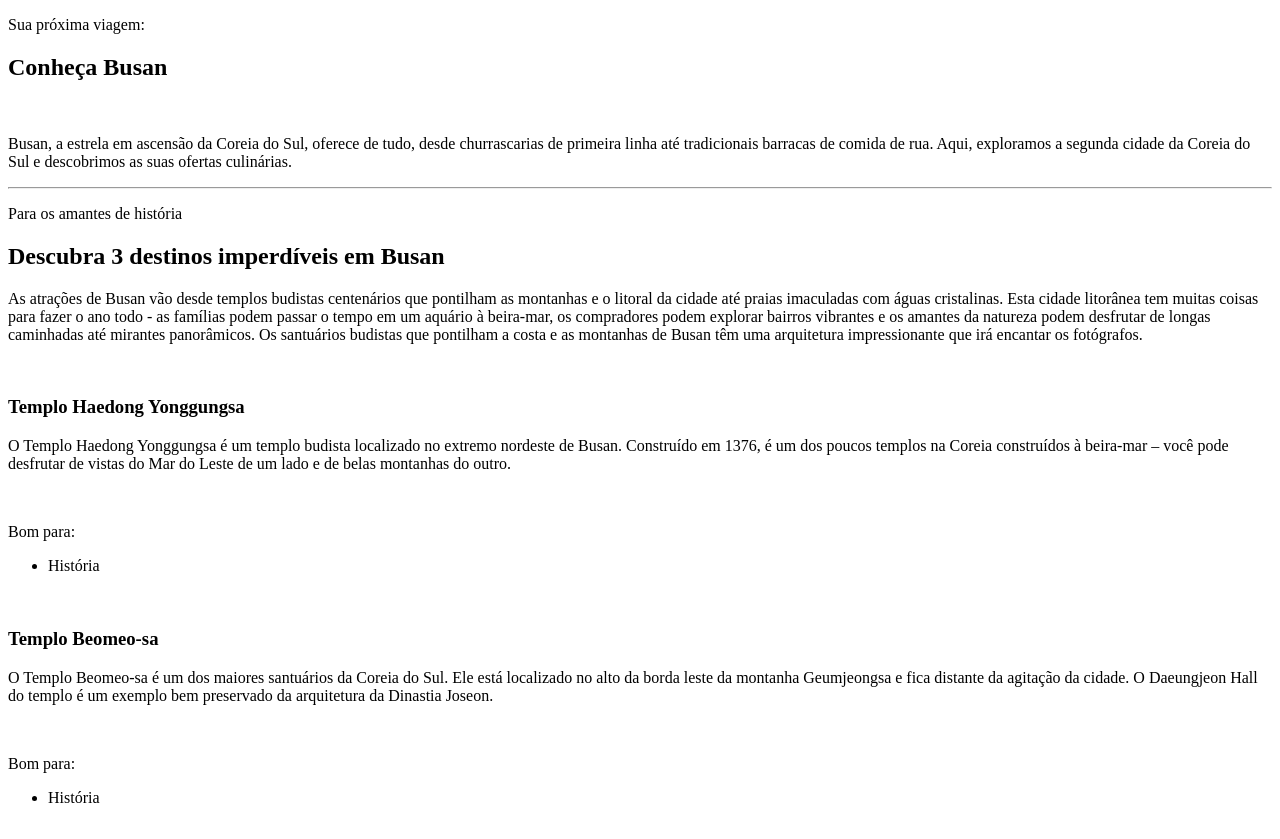
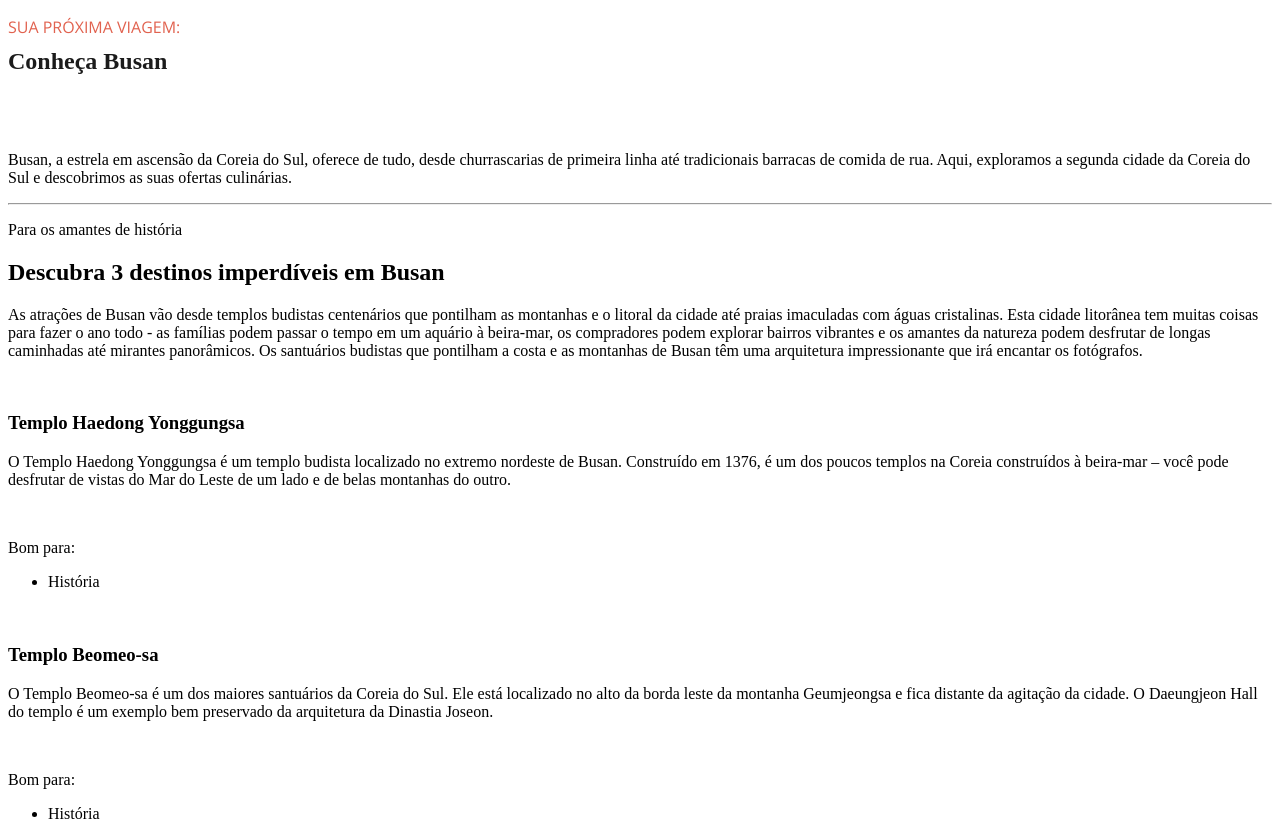
Before and after one commit to Lordignorante06/Site-de-Dicas-para-viajar-front-end, a plain HTML site: page Index.html in a window 1280 px wide. Drawn offline with nearby package versions, Linux system fonts and the light colour scheme.

Commit message:
começando o style.css

```diff
--- a/Index.html
+++ b/Index.html
@@ -1,11 +1,16 @@
 <!DOCTYPE html>
 <html lang="pt-br">
 <head>
+  <!---Links para fontes-->
+  <link rel="preconnect" href="https://fonts.googleapis.com">
+  <link rel="preconnect" href="https://fonts.gstatic.com" crossorigin>
   <meta charset="UTF-8">
   <meta name="viewport" content="width=device-width, initial-scale=1.0">
   <title>Local turistico</title>
   <!---Css-->
   <link rel="stylesheet" href="style.css">
+  <!----Font Opens sans-->
+  <link href="https://fonts.googleapis.com/css2?family=Open+Sans:ital,wght@0,300..800;1,300..800&display=swap" rel="stylesheet">
 </head>
 <body>
   <!---Caixa Pai-->
@@ -13,7 +18,7 @@
   <main>
     <!---Seção 1-->
     <section>
-      <p>Sua próxima viagem:</p>
+      <p id="one">Sua próxima viagem:</p>
         <h1>Conheça Busan</h1>
           <img src="" alt="">
           <p>Busan, a estrela em ascensão da Coreia do Sul, oferece de tudo, desde churrascarias de primeira linha até tradicionais barracas de comida de rua. Aqui, exploramos a segunda cidade da Coreia do Sul e descobrimos as suas ofertas culinárias.</p>
@@ -47,6 +52,9 @@
           </ul>
     </section>
     <!--5 seção, Parque Yongdusan-->
+    <section>
+
+    </section>
     </section>
   </main>
 </body>
--- a/style.css
+++ b/style.css
@@ -0,0 +1,11 @@
+#one {
+  font-family: "Open Sans", serif;
+  height: 16px;
+  text-transform: uppercase;
+  color: #E1624F;
+}
+h1{
+  margin-top: 8px;
+  height: 49px;
+  color: #1B1B1B;
+}
```
